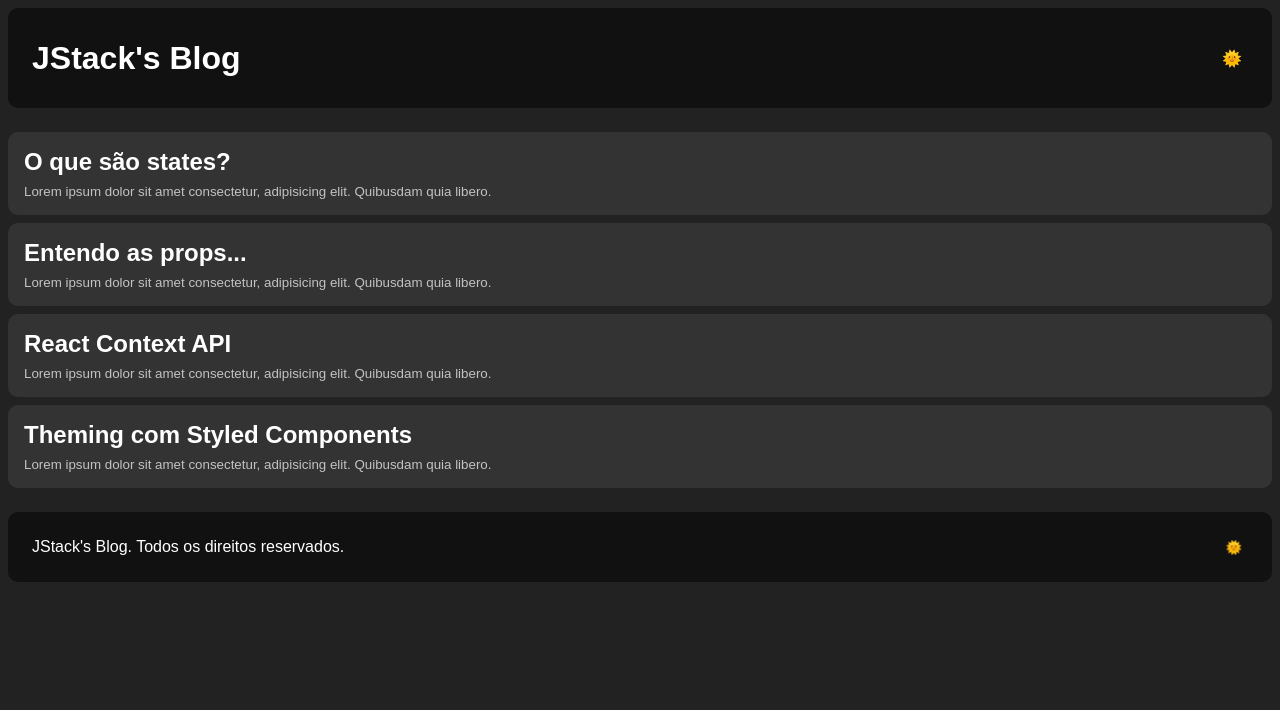
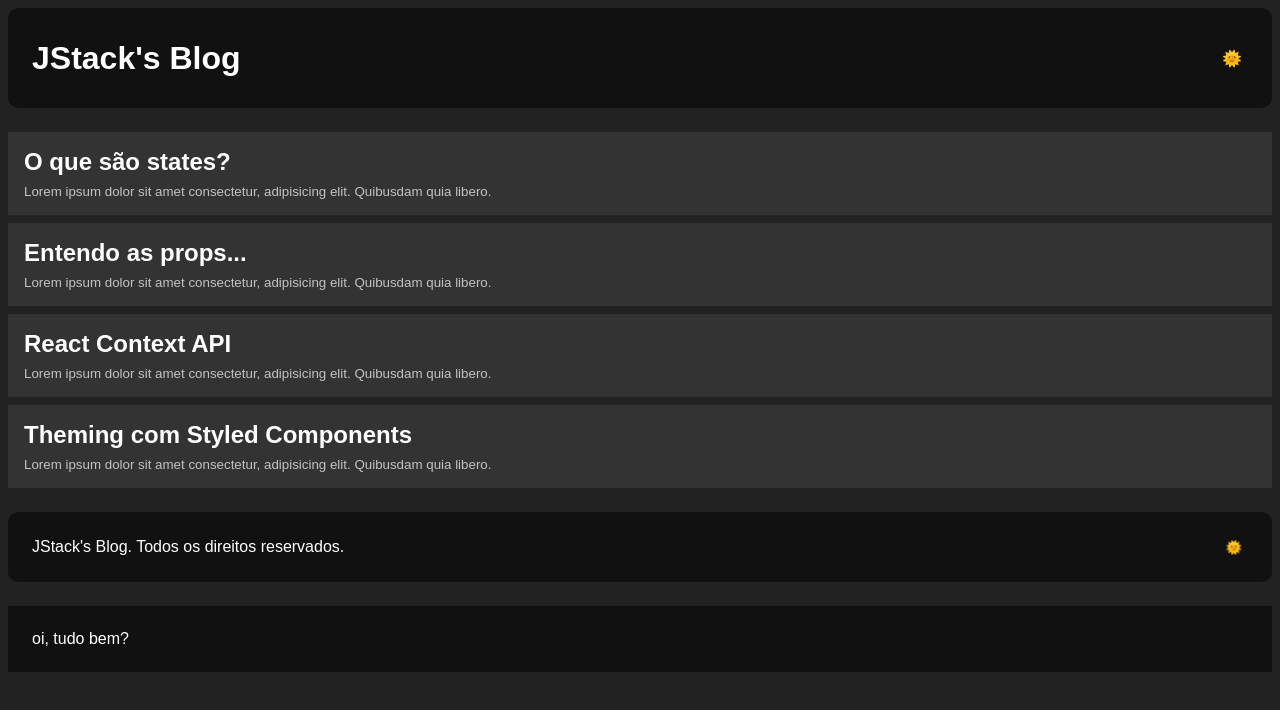
Before and after one commit to matheus-alpe/react-fundamentals, a React app: page / in a window 1280 px wide. Shown: the top 710 px of the page. Built offline with nearby package versions, Linux system fonts and the light colour scheme.

Commit message:
feat: use common style

```diff
--- a/src/components/Footer/styles.js
+++ b/src/components/Footer/styles.js
@@ -5,10 +5,10 @@ export const Container = styled.footer`
   height: 70px;
   display: flex;
   align-items: center;
-  padding: 0 24px;
-  border-radius: 10px;
+  padding: 0 ${({ theme }) => theme.spacing.large + 'px' };
+  border-radius:  ${({ theme }) => theme.borderRadius};
   justify-content: space-between;
-  margin-top: 24px;
+  margin-top: ${({ theme }) => theme.spacing.large + 'px' };
 
   button {
     cursor: pointer;
--- a/src/components/Header/styles.js
+++ b/src/components/Header/styles.js
@@ -5,12 +5,12 @@ export const Container = styled.header`
   height: 100px;
   display: flex;
   align-items: center;
-  padding: 0 24px;
-  border-radius: 10px;
+  padding: 0 ${({ theme }) => theme.spacing.large + 'px' };
+  border-radius:  ${({ theme }) => theme.borderRadius};
   justify-content: space-between;
 
   button {
-    font-size: 16px;
+    font-size: ${({ theme }) => theme.spacing.medium + 'px' };
     cursor: pointer;
     background: transparent;
     border: none;
--- a/src/components/Layout/index.js
+++ b/src/components/Layout/index.js
@@ -1,10 +1,13 @@
 import React from 'react';
+import { useTheme } from 'styled-components'
 
 import Header from '../Header';
 import PostsList from '../PostsList';
 import Footer from '../Footer';
 
 export default function Layout({ onToggleTheme, selectedTheme }) {
+  const theme = useTheme()
+
   return (
     <>
       <Header
@@ -16,6 +19,16 @@ export default function Layout({ onToggleTheme, selectedTheme }) {
         onToggleTheme={onToggleTheme}
         selectedTheme={selectedTheme}
       />
+
+      <div
+        style={{
+          marginTop: theme.spacing.large,
+          backgroundColor: theme.footerBackgroundColor,
+          padding: theme.spacing.large
+        }}
+      >
+        oi, tudo bem?
+      </div>
     </>
   );
 }
--- a/src/components/PostsList/Post/styles.js
+++ b/src/components/PostsList/Post/styles.js
@@ -4,11 +4,11 @@ export const Container = styled.article`
   background: ${({ theme }) => theme.postBackgroundColor};
   display: flex;
   flex-direction: column;
-  padding: 16px;
-  border-radius: 10px;
+  padding: ${({ theme }) => theme.spacing.medium + 'px' };
+  border-radius:  ${({ theme }) => theme.borderRadius + 'px' };
 
   h2 {
-    margin: 0 0 8px;
+    margin: 0 0 ${({ theme }) => theme.spacing.small + 'px' };
   }
 
   small {
@@ -16,6 +16,6 @@ export const Container = styled.article`
   }
 
   & + article {
-    margin-top: 8px;
+    margin-top: ${({ theme }) => theme.spacing.small + 'px' };
   }
 `;
--- a/src/components/PostsList/styles.js
+++ b/src/components/PostsList/styles.js
@@ -1,5 +1,5 @@
 import styled from 'styled-components';
 
 export const Container = styled.section`
-  margin-top: 24px;
+  margin-top: ${({ theme }) => theme.spacing.large + 'px' };
 `;
```
